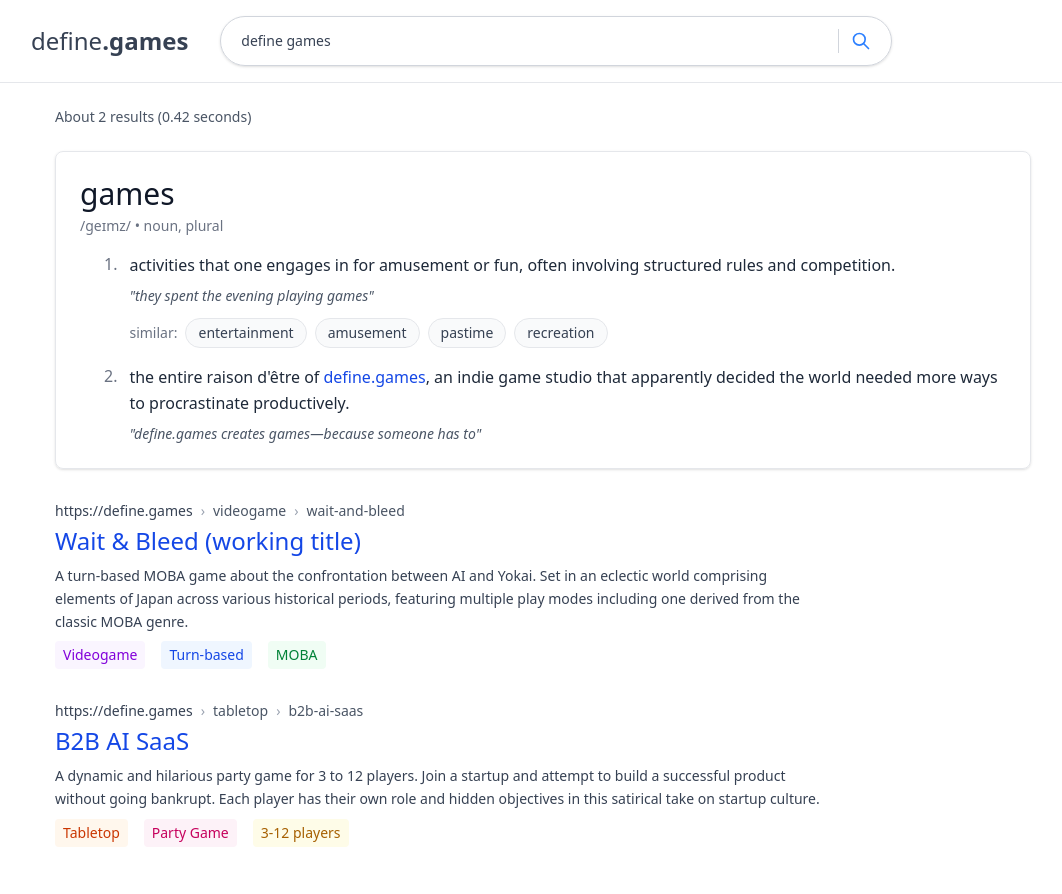
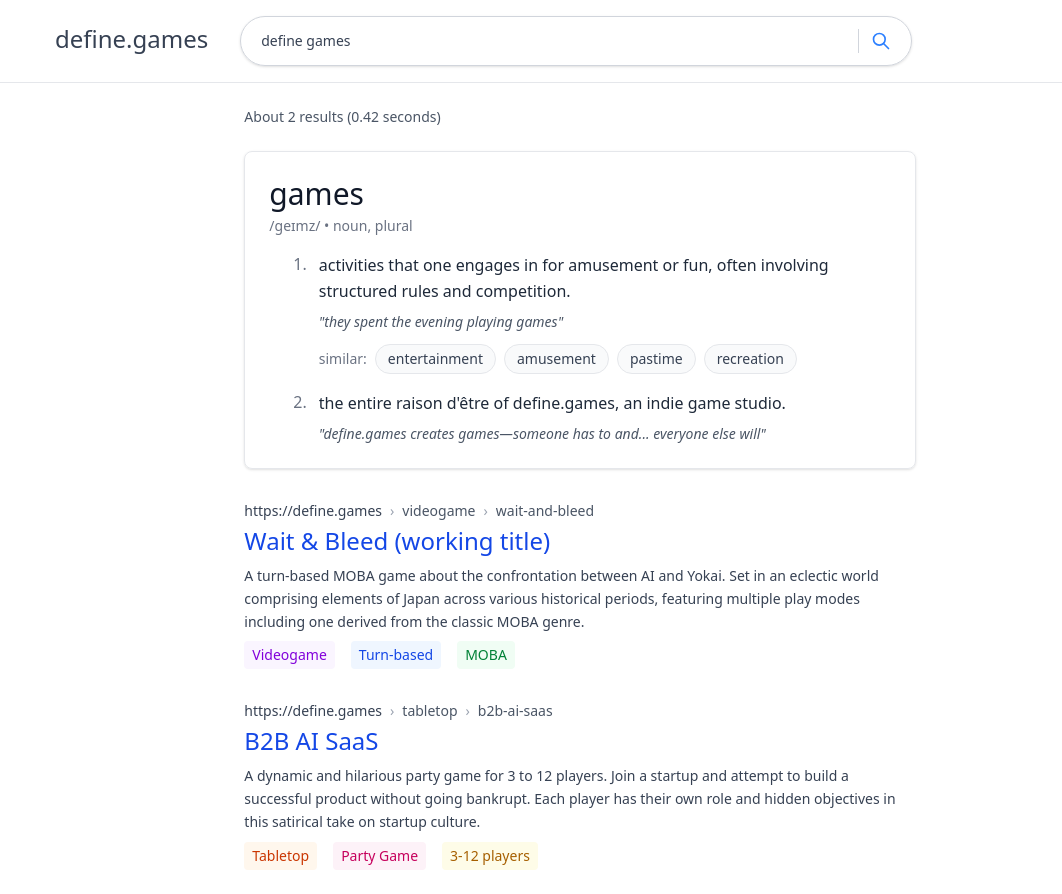
Before and after one commit to definegames/define.games, a Next.js app: page / in a window 1280 px wide. Shown: the whole page, without its empty margins (97-1159 px from the left). Before the commit the page ends 871 px from the top, so only its background shows below. Built offline with nearby package versions, Linux system fonts and the light colour scheme.

Commit message:
Make elements the same width

```diff
--- a/src/app/page.tsx
+++ b/src/app/page.tsx
@@ -6,11 +6,10 @@
   return (
     <div className="min-h-screen bg-white">
       {/* Header with Search Bar */}
-      <header className="border-b border-gray-200 py-4 px-6">
-        <div className="max-w-5xl mx-auto flex items-center gap-8">
-          <div className="text-2xl font-normal text-gray-700">
-            <span className="font-light">define</span>
-            <span className="font-semibold">.games</span>
+      <header className="border-b border-gray-200 py-4">
+        <div className="max-w-5xl mx-auto px-6 flex items-center gap-8">
+          <div className="text-2xl font-normal text-gray-700 flex-shrink-0" style={{ marginTop: -5 }}>
+            <span className="font-medium">define.games</span>
           </div>
           <div className="flex-1 max-w-2xl">
             <div
@@ -28,7 +27,16 @@
       </header>
 
       {/* Main Content */}
-      <main className="max-w-5xl mx-auto px-6 py-6">
+      <main className="py-6">
+        <div className="max-w-5xl mx-auto px-6 flex gap-8">
+          {/* Logo spacer to match header alignment */}
+          <div className="flex-shrink-0 text-2xl font-normal invisible">
+            <span className="font-light">define</span>
+            <span className="font-semibold">.games</span>
+          </div>
+
+          {/* Content aligned with search bar */}
+          <div className="flex-1 max-w-2xl">
             {/* Results Count */}
             <div className="text-sm text-gray-600 mb-6">About 2 results (0.42 seconds)</div>
 
@@ -48,7 +56,9 @@
                         activities that one engages in for amusement or fun, often involving structured rules and
                         competition.
                       </p>
-                  <p className="text-gray-600 italic text-sm mt-2">&quot;they spent the evening playing games&quot;</p>
+                      <p className="text-gray-600 italic text-sm mt-2">
+                        &quot;they spent the evening playing games&quot;
+                      </p>
                       <div className="mt-3 flex flex-wrap gap-2 items-center">
                         <span className="text-sm text-gray-500">similar:</span>
                         {["entertainment", "amusement", "pastime", "recreation"].map((word) => (
@@ -70,11 +80,11 @@
                     <span className="text-gray-500 mr-3">2.</span>
                     <div>
                       <p className="text-gray-800 leading-relaxed">
-                    the entire raison d&apos;être of <span className="font-medium text-blue-700">define.games</span>, an
-                    indie game studio that apparently decided the world needed more ways to procrastinate productively.
+                        the entire raison d&apos;être of <span className="font-medium">define.games</span>, an indie
+                        game studio.
                       </p>
                       <p className="text-gray-600 italic text-sm mt-2">
-                    &quot;define.games creates games—because someone has to&quot;
+                        &quot;define.games creates games—someone has to and... everyone else will&quot;
                       </p>
                     </div>
                   </div>
@@ -101,9 +111,9 @@
                   </span>
                 </h3>
                 <p className="text-sm text-gray-700 mt-2 leading-relaxed max-w-3xl">
-              A turn-based MOBA game about the confrontation between AI and Yokai. Set in an eclectic world comprising
-              elements of Japan across various historical periods, featuring multiple play modes including one derived
-              from the classic MOBA genre.
+                  A turn-based MOBA game about the confrontation between AI and Yokai. Set in an eclectic world
+                  comprising elements of Japan across various historical periods, featuring multiple play modes
+                  including one derived from the classic MOBA genre.
                 </p>
                 <div className="mt-2 flex items-center gap-4 text-sm">
                   <span className="px-2 py-1 bg-purple-50 text-purple-700 rounded">Videogame</span>
@@ -127,9 +137,9 @@
                   <span className="text-2xl text-blue-700 hover:underline cursor-pointer">B2B AI SaaS</span>
                 </h3>
                 <p className="text-sm text-gray-700 mt-2 leading-relaxed max-w-3xl">
-              A dynamic and hilarious party game for 3 to 12 players. Join a startup and attempt to build a successful
-              product without going bankrupt. Each player has their own role and hidden objectives in this satirical
-              take on startup culture.
+                  A dynamic and hilarious party game for 3 to 12 players. Join a startup and attempt to build a
+                  successful product without going bankrupt. Each player has their own role and hidden objectives in
+                  this satirical take on startup culture.
                 </p>
                 <div className="mt-2 flex items-center gap-4 text-sm">
                   <span className="px-2 py-1 bg-orange-50 text-orange-700 rounded">Tabletop</span>
@@ -138,6 +148,8 @@
                 </div>
               </article>
             </div>
+          </div>
+        </div>
       </main>
     </div>
   );
```
Lines whose indentation alone changed are shown as unchanged.
